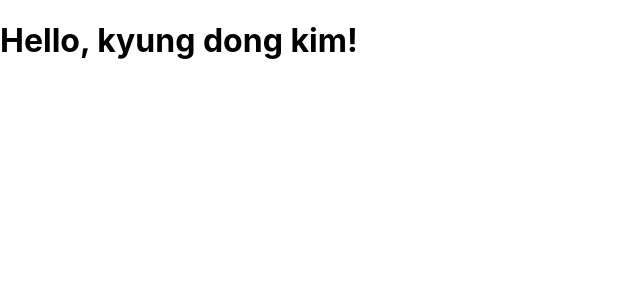
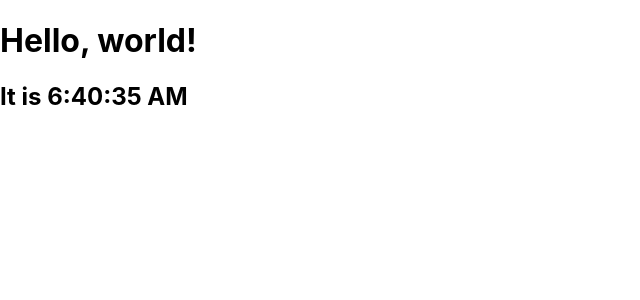
Before and after one commit to kimth007kim/react_firstTime, a React (Create React App) app in the folder first-react/: page / in a window 1280 px wide. Shown: the top 300 px of the page, without its empty margins (0-640 px from the left). Built offline with nearby package versions, Linux system fonts and the light colour scheme.

Commit message:
3강 (실습) 시계 만들기 완료

```diff
--- a/first-react/src/index.js
+++ b/first-react/src/index.js
@@ -4,24 +4,18 @@
 import App from "./App";
 import * as serviceWorker from "./serviceWorker";
 
-// ReactDOM.render(
-//   <React.StrictMode>
-//     <App />
-//   </React.StrictMode>,
-//   document.getElementById("root")
-// );
+function tick() {
+  const element = (
+    <div>
+      <h1>Hello, world!</h1>
+      <h2>It is {new Date().toLocaleTimeString()}</h2>
+    </div>
+  );
 
-const formatName = function (me) {
-  return me.first + " " + me.last;
-};
+  ReactDOM.render(element, document.getElementById("root"));
+}
+setInterval(tick, 1000);
 
-const me = {
-  first: "kyung dong",
-  last: "kim",
-};
-const element = <h1>Hello, {formatName(me)}!</h1>;
-
-ReactDOM.render(element, document.getElementById("root"));
 // If you want your app to work offline and load faster, you can change
 // unregister() to register() below. Note this comes with some pitfalls.
 // Learn more about service workers: https://bit.ly/CRA-PWA
```
Also changed, not shown: 1 other file (tests, documents, lock files or other folders).
